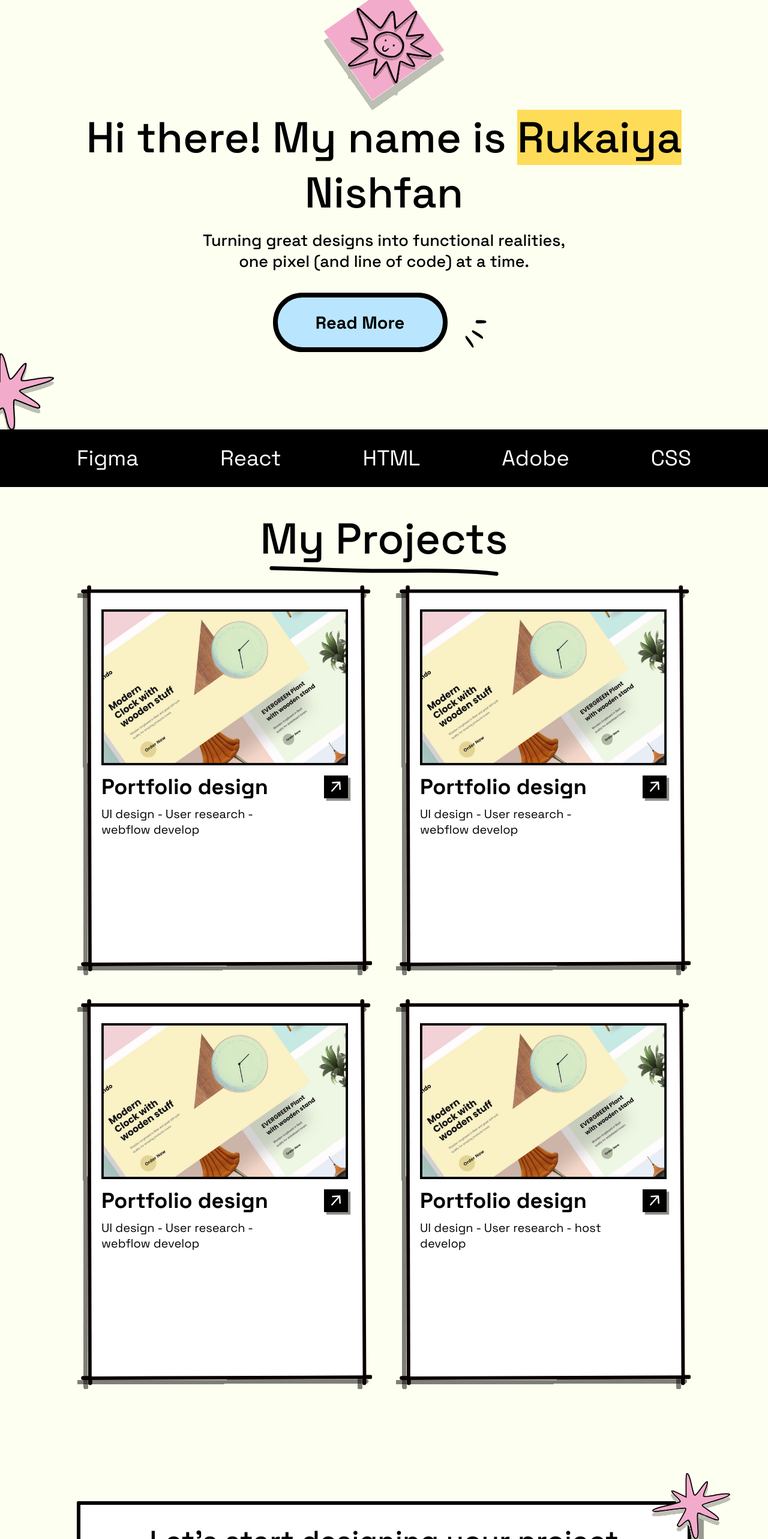
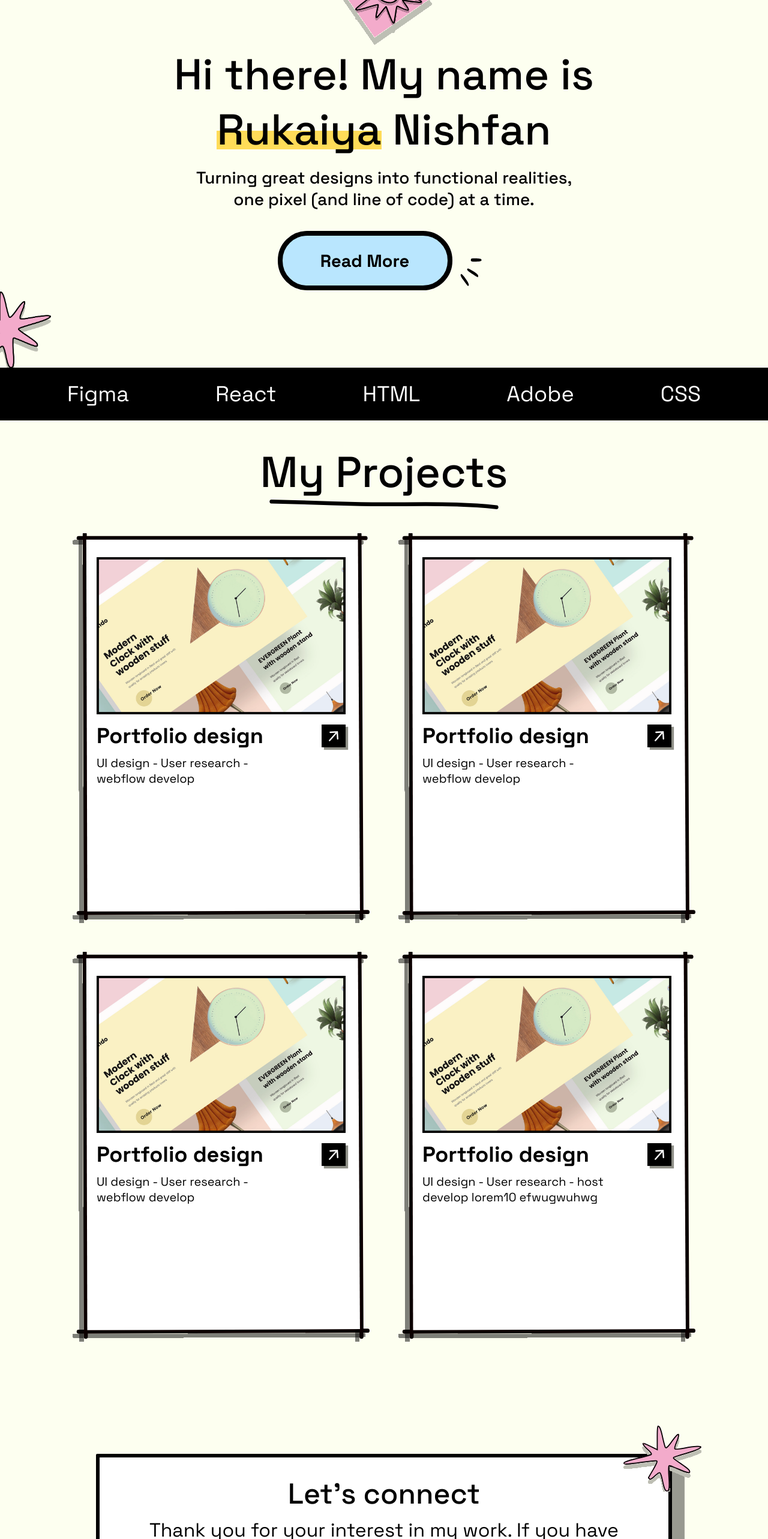
Before and after one commit to salmanfaraj06/react-setup-template, a React (Vite) app: page / in a window 1280 px wide. Shown: the part 234-2800 px from the top of the page at 60% size. Built offline with nearby package versions, Linux system fonts and the light colour scheme.

Commit message:
updated styles

```diff
--- a/src/components/Contact.jsx
+++ b/src/components/Contact.jsx
@@ -5,41 +5,54 @@ import { Button } from "./Button";
 
 function Contact() {
   return (
-    <div className="flex flex-col items-end my-[100px] sm:items-center" id="contact">
+    <div
+      className="flex flex-col items-end my-[100px] sm:items-end"
+      id="contact"
+    >
       <Img
         src="images/img_vector_pink_100.svg"
         alt="vector_nine"
-        className="z-[1] h-[110px] w-[20%] sm:w-[30%] md:w-[20%]"
+        className="z-[1] h-[110px] w-[20%] sm:w-[30%] md:w-[20%] mr-12"
       />
-      <div className="mt-[-63px] flex w-[80%] justify-center self-center rounded-sm border-[6px] border-solid border-black-900_01 bg-white-A700_01 p-2 shadow-sm sm:p-5 md:justify-center">
-        <div className="mt-[29px] flex w-[100%] flex-col items-center md:w-full">
-          <Text size="2xl" as="p" className="md:text-center">
-            Let’s start designing your project
+      <div className="mt-[-63px] flex w-[75%] justify-center self-center rounded-sm border-[6px] border-solid border-black-900_01 bg-white-A700_01 p-2 shadow-sm sm:p-4 md:justify-center">
+        <div className="mt-[29px] flex w-[90%] flex-col items-center md:w-full">
+          <Text
+            size="2xl"
+            as="p"
+            className="md:text-center md:text-4xl sm:text-3xl"
+          >
+            Let’s connect
           </Text>
-          <Text size="lg" as="p" className="mt-4 text-center">
-            Want to see how to transform your brand into a unique style. send us
-            a message
+          <Text
+            size="lg"
+            as="p"
+            className="mt-4 text-center sm:text-sm md:text-2xl"
+          >
+            Thank you for your interest in my work. If you have any questions or
+            comments, please contact{" "}
+            <span className=" font-extrabold italic">me via email or phone</span>.
           </Text>
+
           <div className="flex justify-center items-center my-10">
+          <a href="mailto:rukaiyanishfan@gmail.com">
             <Button
               color="light_blue_100"
               size="md"
               shape="round"
               className=" border-8 border-solid border-black-900_01 font-bold md:h-[70px] md:px-[50px] md:text-[20px] sm:h-[60px] sm:px-[10px] sm:text-[16px] "
-
             >
-              Send Us Message
+              Send a Message
             </Button>
+            </a>
             <Img
               src="images/img_clock.svg"
               alt="clock"
-              className="ml-4 mt-10 h-16 w-16 sm:hidden md:w-14 md:h-14 "
+              className="mt-10 h-16 w-16 sm:hidden md:w-14 md:h-14 "
             />
-
+          </div>
         </div>
       </div>
     </div>
-    </div >
   );
 }
 
--- a/src/components/Hero.jsx
+++ b/src/components/Hero.jsx
@@ -16,11 +16,7 @@ function Hero() {
               alt="menu_one"
               className="mt-[-20px] h-[33px]"
             />
-            <Heading
-              size="s"
-              as="h1"
-              className="text-shadow-ts rotate-[16deg]"
-            >
+            <Heading size="s" as="h1" className="text-shadow-ts rotate-[16deg]">
               Rukaiya
             </Heading>
           </div>
@@ -40,12 +36,14 @@ function Hero() {
       {/* Right Column */}
       <div className="flex-1 mx-auto md:mx-7">
         <Img src="images/pink.png" alt="frame_one" className="md:hidden" />
-        <Text size="2xl" className="my-4">
-          <span className="whitespace-nowrap">
-            Hello! I'm <></>
-          <span className="bg-amber-300">Rukaiya</span>
-        </span>
+        <Text size="2xl" className="my-4 relative z-10">
+          <span className="whitespace-nowrap">Hello! I'm </span>
+          <span className="relative inline-block z-0">
+            Rukaiya
+            <span className="bg-amber-300 absolute inset-0 top-8 h-1/3 w-full z-[-1]"></span>
+          </span>
         </Text>
+
         <Text size="xs" className="mb-3 text-justify">
           A passionate UI/UX designer with a knack for creating intuitive and
           visually appealing digital experiences. With a keen eye for detail and
--- a/src/components/HeroMain.jsx
+++ b/src/components/HeroMain.jsx
@@ -5,20 +5,30 @@ import { Button } from "./Button";
 
 function HeroMain() {
   return (
-    <div className="mx-auto mt-[100px] w-full max-w-[80%] text-center">
+    <div className="mx-auto w-full text-center">
       <Img
         src="images/img_frame_14.svg"
         alt="image"
-        className="mx-auto mt-[-35px] h-[230px] w-[200px]"
+        className="mx-auto h-[190px] w-[160px] md:w-[100px]"
       />
-      <Text size="3xl" as="p" className="mb-4 text-white">
+      <Text size="3xl" as="p" className="mb-4 text-white text-center md:text-[48px] font-bold sm:text-[36px]">
         Hi there! My name is{" "}
-        <span className="whitespace-nowrap">
-          <span className="bg-amber-300">Rukaiya</span>
-        </span>
-        {" "}Nishfan
+        <div className="flex-row items-center">
+          <span className="whitespace-nowrap">
+            <span className="relative inline-block">
+              {/* Background color applied to only a portion of the text */}
+              <span className="bg-amber-300 absolute top-12 md:top-7 h-1/3 w-full"></span>
+              {/* Original text with reduced opacity to allow background color to show through */}
+              <span className="relative z-10 bg-white">
+                {/* Original text */}Rukaiya
+              </span>
+            </span>
+          </span>{" "}
+          <span className="md:ml-2">Nishfan</span>
+        </div>
       </Text>
-      <Text size="md" as="p" className="mb-8 text-white">
+
+      <Text size="md" as="p" className="mb-8 text-white md:text-[24px] sm:text-[20px]">
         Turning great designs into functional realities,
         <br />
         one pixel (and line of code) at a time.
@@ -28,14 +38,14 @@ function HeroMain() {
           color="light_blue_100"
           size="md"
           shape="round"
-          className=" w-[291px] border-8 border-solid border-black-900_01 font-bold md:h-[70px] md:px-[10px] md:text-[20px] sm:h-[60px] sm:px-[10px] sm:text-[16px] "
+          className=" w-[291px] border-8 border-solid border-black-900_01 font-bold md:h-[70px] md:px-[10px] md:text-[20px] md:w-[180px] sm:h-[60px] sm:px-[10px] sm:text-[16px] "
         >
           Read More
         </Button>
         <Img
           src="images/img_clock.svg"
           alt="clock"
-          className="ml-4 mt-10 h-16 w-16 sm:w-10 sm:h-10 md:w-14 md:h-14"
+          className="mt-10 h-16 w-16 sm:w-10 sm:h-10 md:w-14 md:h-14"
         />
       </div>
     </div>
--- a/src/components/Projects.jsx
+++ b/src/components/Projects.jsx
@@ -1,8 +1,6 @@
 import React from "react";
 import { Img } from "./Img";
 import { Text } from "./Text";
-import { Heading } from "./Heading";
-import { Button } from "./Button";
 import ProjectsArea from "./ProjectsArea";
 
 const data = [
@@ -27,46 +25,19 @@ const data = [
   {
     portfolio: "images/img_rectangle_6.png",
     title: "Portfolio design",
-    description: "UI design - User research - host develop",
+    description: "UI design - User research - host develop lorem10 efwugwuhwg ",
     link: "#",
   },
   // ... add more projects here
 ];
 
-// const ProjectCard = ({ portfolio, title, description, link }) => (
-//   <div className="relative w-full">
-//     <div className="relative w-full h-[560px] bg-white-A700_01 overflow-hidden md:h-auto">
-//       <div className="absolute inset-0 bg-[url(/public/images/img_group_7.svg)] bg-no-repeat bg-center bg-cover" />
-//       <div className="flex flex-col justify-between h-full p-10 md:p-5">
-//         <Img
-//           src={portfolio}
-//           alt="portfolio"
-//           className="w-full h-auto max-h-[265px] md:max-h-[200px] mb-4"
-//         />
 
-//         <div className="h-full">
-//           <div className="flex items-center justify-between ">
-//             <Heading as="h2">{title}</Heading>{" "}
-//             <Button size="xs" shape="square" className="w-10 h-10">
-//               <a href={link}>
-//                 <Img src="images/img_arrow_left.svg" alt="arrow" />
-//               </a>
-//             </Button>
-//           </div>
-//           <Text as="p" className="my-3 w-[75%]">
-//             {description}
-//           </Text>
-//         </div>
-//       </div>
-//     </div>
-//   </div>
-// );
 
 function Projects() {
   return (
 
     <div className="flex flex-col items-center m-10">
-      <div className="mb-4">
+      <div className="mb-10">
         <Text  size="mypro" as="p">
           My Projects
         </Text>
@@ -77,7 +48,7 @@ function Projects() {
         />
       </div>
 
-      <div className="grid grid-cols-2 gap-10 md:grid-cols-1 md:gap-6">
+      <div className="grid grid-cols-2 gap-12 sm:grid-cols-1 md:grid-cols-2 md:gap-10 gap-x-19 ">
         {data.map((project, index) => (
           <ProjectsArea
             key={"project" + index}
--- a/src/components/ProjectsArea.jsx
+++ b/src/components/ProjectsArea.jsx
@@ -5,7 +5,7 @@ import { Text } from "./Text";
 
 const ProjectsArea = ({ portfolio, title, description, link }) => {
     return(
-            <div className='bg-[url(/public/images/back.svg)] bg-no-repeat bg-cover bg-center h-[650px] w-[491px] md:h-[400px] md:w-[300px] sm:h-[300px] sm:w-[225px]'>
+            <div className='bg-[url(/public/images/back.svg)] bg-no-repeat bg-cover bg-center h-[650px] w-[495px] md:h-[400px] md:w-[300px] sm:h-[300px] sm:w-[225px]'>
                 <div className='flex flex-col justify-between h-full p-10 md:p-5'>
                     <img src={portfolio} alt='portfolio' className='w-full h-auto max-h-[265px] md:max-h-[200px] mb-4' />
                     <div className='h-full'>
--- a/src/components/Skills.jsx
+++ b/src/components/Skills.jsx
@@ -13,14 +13,14 @@ const Skills = () => {
 
   return (
     <>
-      <div>
+      <div className="flex justify-start">
         <Img
           src="images/img_vector.png"
           alt="vector_three"
-          className="h-[127px] w-[7%] object-fill"
+          className="h-[127px] md:h-[100px] sm:h-[80px]"
         />
       </div>
-      <div className="flex items-center justify-between bg-black-900_01 p-7 px-32 md:px-6  space-x-4">
+      <div className="flex flex-wrap justify-center p-6  bg-black-900_01 md:p-5 space-x-36 md:space-x-6 sm:space-x-4">
         {skills.map((skill, index) => (
           <SkillItem key={index} title={skill} />
         ))}
--- a/src/components/Text/index.jsx
+++ b/src/components/Text/index.jsx
@@ -7,7 +7,7 @@ const sizes = {
   "2xl": "text-5xl font-medium md:text-[44px] sm:text-[38px]",
   "3xl": "text-[72px] font-medium  md:text-[46px]",
   xl: "text-4xl font-normal md:text-[30px] sm:text-[18px]",
-  md: "text-[27px] font-medium md:text-[25px] sm:text-[23px]",
+  md: "text-[28px] font-medium md:text-[26px] sm:text-[24px]",
   mypro :" text-center text-[72px] font-medium  md:text-[46px]"
 };
 
```
